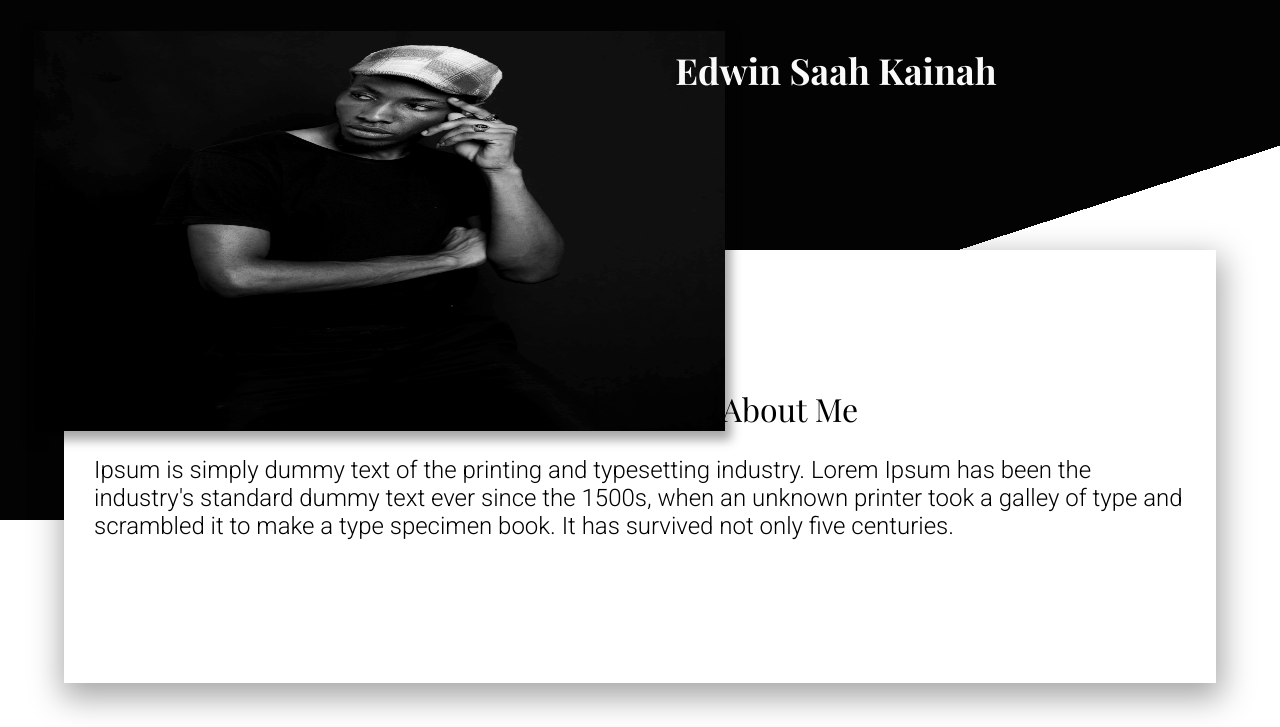
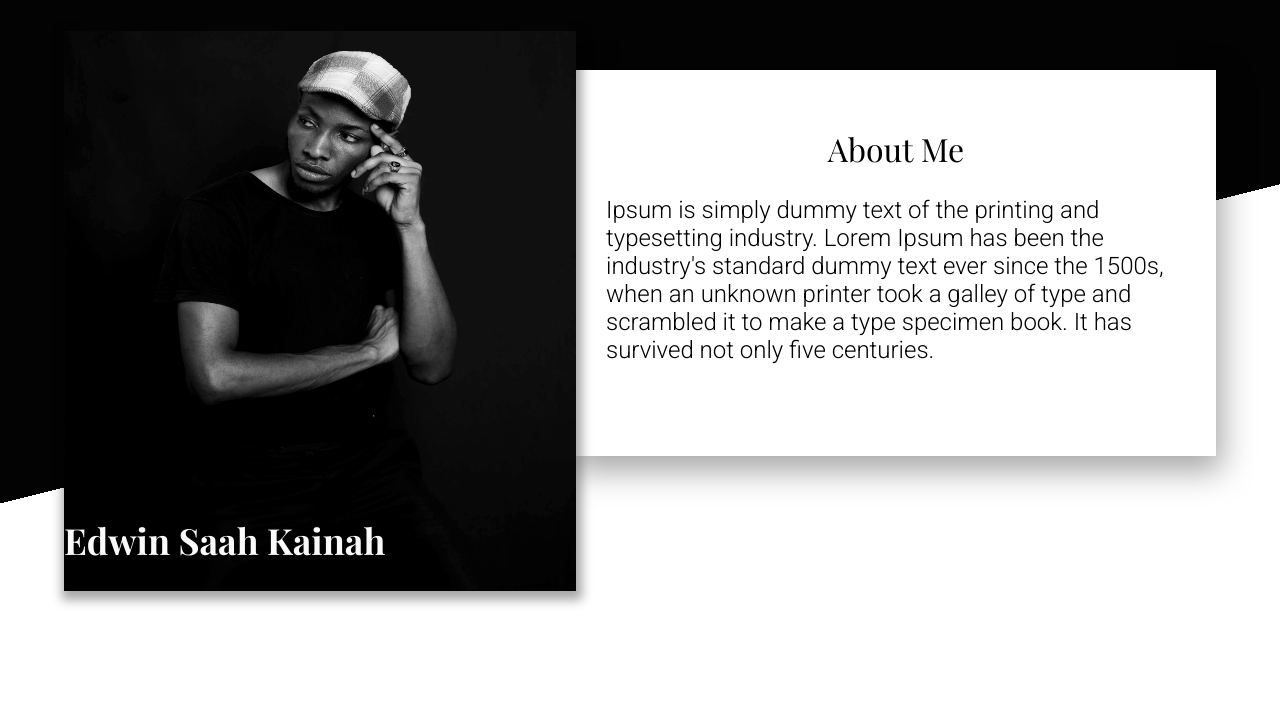
Before and after one commit to eskainah/Homepage, a plain HTML site: page index.html in a window 1280 px wide. Shown: the top 727 px of the page. Drawn offline with nearby package versions, Linux system fonts and the light colour scheme; a web font is replaced by a local one.

Commit message:
design hero for desktop

```diff
--- a/style.css
+++ b/style.css
@@ -229,3 +229,60 @@ footer{
 }
 /* Footer ends here */
 }
+
+/* media Queries for desktop */
+@media (min-width: 960px) {
+    /* Author info section starts here */
+ /* .pgHeader{
+    display: flex;
+    flex-direction: column;
+ }
+ */
+ .hero{
+    max-height: 100vh;
+    background: linear-gradient(166deg, var(--primary) 60%, var(--white) 60%);
+ }
+
+.author{
+    margin-left: 5% ;
+    width: 40%;
+    height: 90vh;
+    max-height: 90vh;
+    flex-direction: column;
+  }
+  .profile_img{
+    width: 100%;
+    max-height: 70vh;
+    left: 0px;
+  }
+  .author__name{
+    width: 100%;
+    top: -75px;
+    left: 0px;
+    }
+  .about{
+    width: 50%;
+    transform: translate(40%, -380px);
+    padding: 30px 30px 0 30px;
+    h2{
+        text-indent: 0;
+    }
+  }
+  /*
+
+.
+.profile__link{
+        visibility: hidden;
+    }
+.about{
+    z-index: 1;
+    transform: translate(0, -200px);
+    background-color: var(--white);
+    box-shadow: var(--shadow);
+    font-size: 1.5rem;
+
+    position: relative;
+    width: 90%;
+
+} */
+}
```
